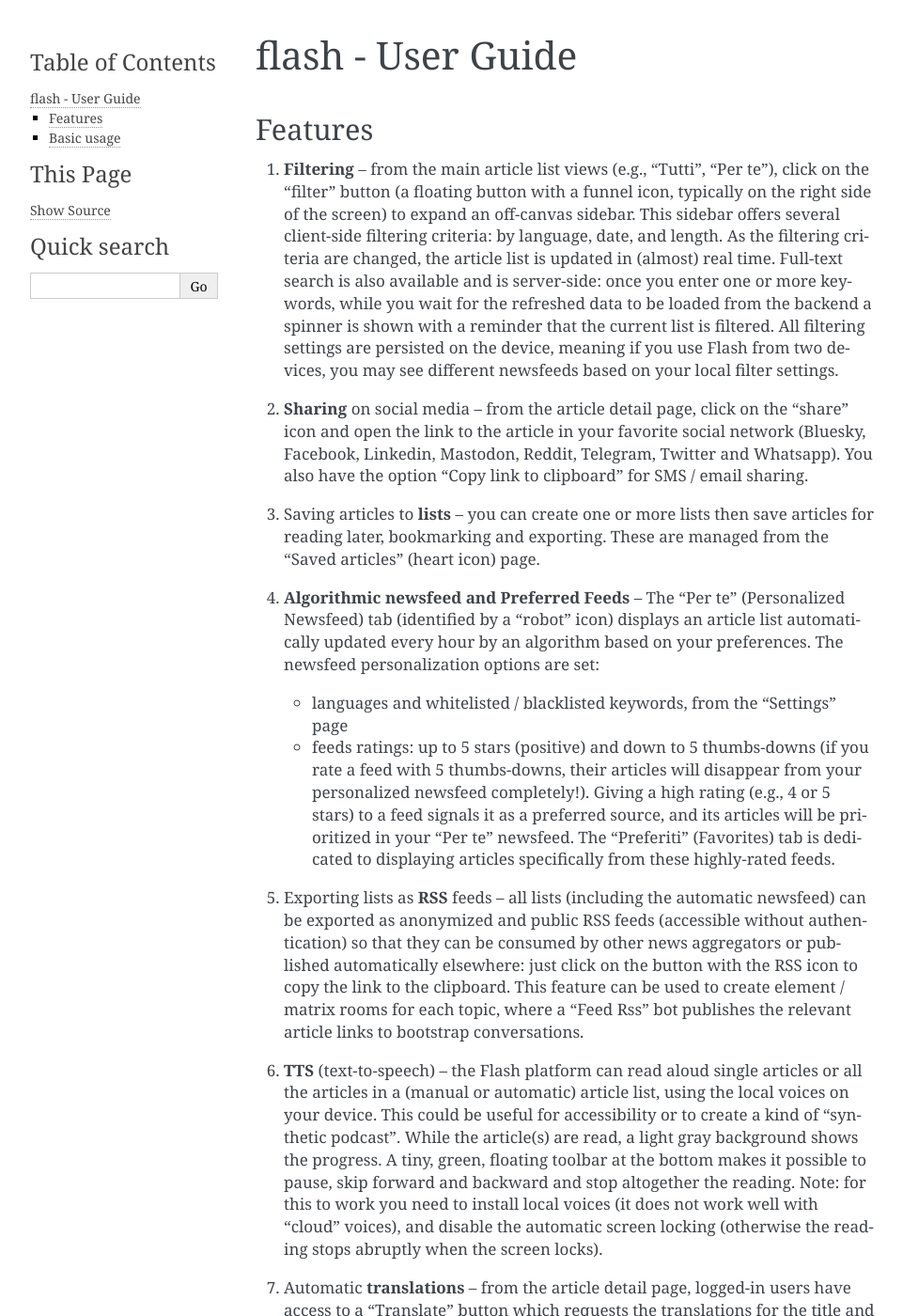
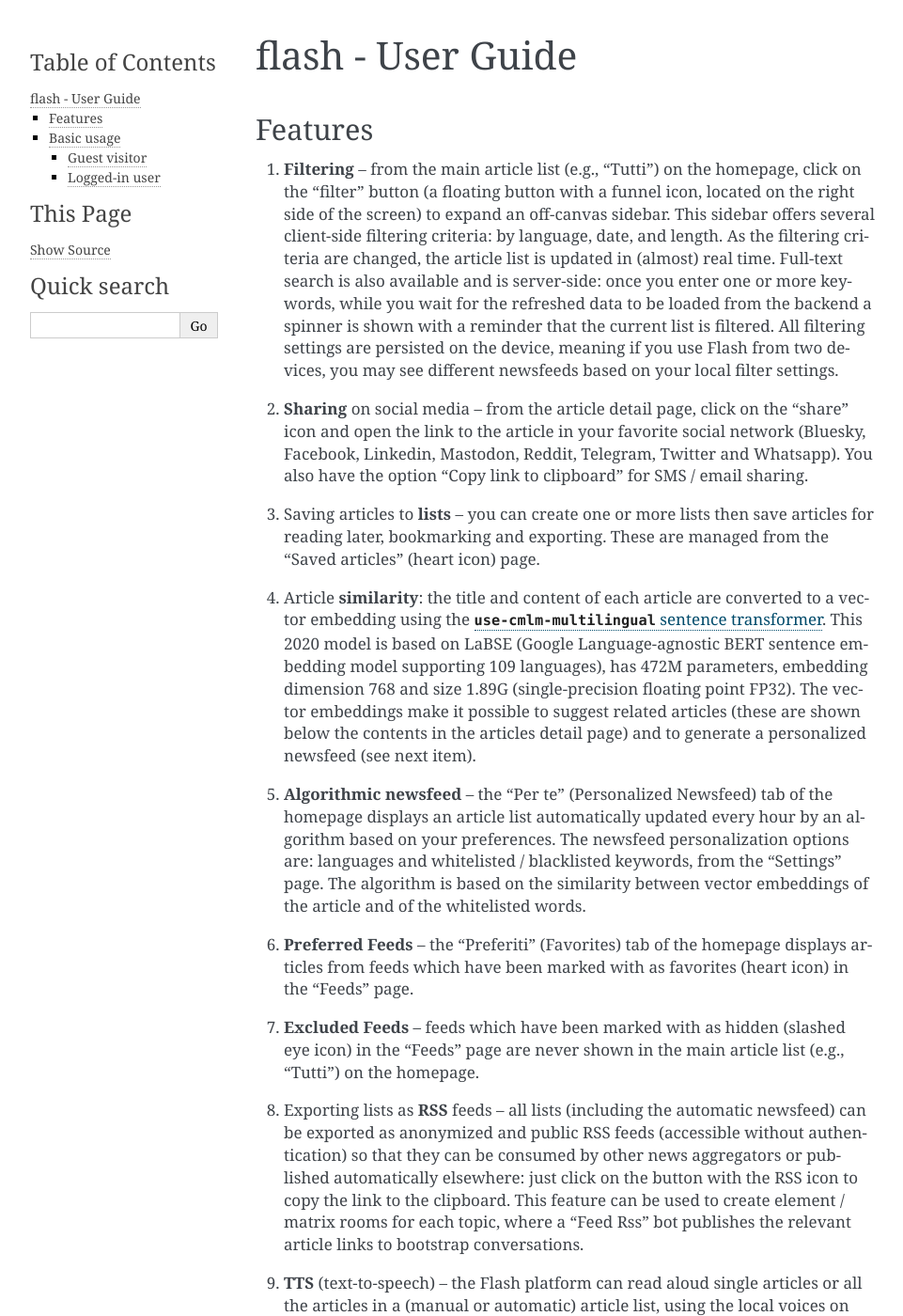
Before and after one commit to simevo/flash, a Sphinx documentation site: the page built from docs/USING.md, in a window 1280 px wide and 1400 px high. Shown: the whole window at 94% size, without its empty margins (148-1109 px from the left). Built offline with Sphinx 7.4.7, drawn with Linux system fonts in a browser that asks for light colours; some of the changed text lies outside the part shown.

Commit message:
documentation revamp

```diff
--- a/docs/USING.md
+++ b/docs/USING.md
@@ -3,87 +3,94 @@
 
 ## Features
 
-1. **Filtering** – from the main article list views (e.g., "Tutti", "Per te"), click on the "filter" button (a floating button with a funnel icon, typically on the right side of the screen) to expand an off-canvas sidebar. This sidebar offers several client-side filtering criteria: by language, date, and length. As the filtering criteria are changed, the article list is updated in (almost) real time. Full-text search is also available and is server-side: once you enter one or more keywords, while you wait for the refreshed data to be loaded from the backend a spinner is shown with a reminder that the current list is filtered. All filtering settings are persisted on the device, meaning if you use Flash from two devices, you may see different newsfeeds based on your local filter settings.
+1. **Filtering** – from the main article list (e.g., "Tutti") on the homepage, click on the "filter" button (a floating button with a funnel icon, located on the right side of the screen) to expand an off-canvas sidebar. This sidebar offers several client-side filtering criteria: by language, date, and length. As the filtering criteria are changed, the article list is updated in (almost) real time. Full-text search is also available and is server-side: once you enter one or more keywords, while you wait for the refreshed data to be loaded from the backend a spinner is shown with a reminder that the current list is filtered. All filtering settings are persisted on the device, meaning if you use Flash from two devices, you may see different newsfeeds based on your local filter settings.
 
 2. **Sharing** on social media – from the article detail page, click on the “share” icon and open the link to the article in your favorite social network (Bluesky, Facebook, Linkedin, Mastodon, Reddit, Telegram, Twitter and Whatsapp). You also have the option "Copy link to clipboard" for SMS / email sharing.
 
 3. Saving articles to **lists** – you can create one or more lists then save articles for reading later, bookmarking and exporting. These are managed from the “Saved articles” (heart icon) page.
 
-4. **Algorithmic newsfeed and Preferred Feeds** – The "Per te" (Personalized Newsfeed) tab (identified by a “robot” icon) displays an article list automatically updated every hour by an algorithm based on your preferences. The newsfeed personalization options are set:
+4. Article **similarity**: the title and content of each article are converted to a vector embedding using the [`use-cmlm-multilingual` sentence transformer](https://huggingface.co/sentence-transformers/use-cmlm-multilingual). This 2020 model is based on LaBSE (Google Language-agnostic BERT sentence embedding model supporting 109 languages), has 472M parameters, embedding dimension 768 and size 1.89G (single-precision floating point FP32). The vector embeddings make it possible to suggest related articles (these are shown below the contents in the articles detail page) and to generate a personalized newsfeed (see next item).
 
-   - languages and whitelisted / blacklisted keywords, from the “Settings” page
+5. **Algorithmic newsfeed** – the "Per te" (Personalized Newsfeed) tab of the homepage displays an article list automatically updated every hour by an algorithm based on your preferences. The newsfeed personalization options are: languages and whitelisted / blacklisted keywords, from the “Settings” page. The algorithm is based on the similarity between vector embeddings of the article and of the whitelisted words.
 
-   - feeds ratings: up to 5 stars (positive) and down to 5 thumbs-downs (if you rate a feed with 5 thumbs-downs, their articles will disappear from your personalized newsfeed completely!). Giving a high rating (e.g., 4 or 5 stars) to a feed signals it as a preferred source, and its articles will be prioritized in your "Per te" newsfeed. The "Preferiti" (Favorites) tab is dedicated to displaying articles specifically from these highly-rated feeds.
+6. **Preferred Feeds** – the "Preferiti" (Favorites) tab of the homepage displays articles from feeds which have been marked with as favorites (heart icon) in the "Feeds" page.
 
-5. Exporting lists as **RSS** feeds – all lists (including the automatic newsfeed) can be exported as anonymized and public RSS feeds (accessible without authentication) so that they can be consumed by other news aggregators or published automatically elsewhere: just click on the button with the RSS icon to copy the link to the clipboard. This feature can be used to create element / matrix rooms for each topic, where a "Feed Rss" bot publishes the relevant article links to bootstrap conversations.
+7. **Excluded Feeds** – feeds which have been marked with as hidden (slashed eye icon) in the "Feeds" page are never shown in the main article list (e.g., "Tutti") on the homepage.
 
-6. **TTS** (text-to-speech) – the Flash platform can read aloud single articles or all the articles in a (manual or automatic) article list, using the local voices on your device. This could be useful for accessibility or to create a kind of "synthetic podcast". While the article(s) are read, a light gray background shows the progress. A tiny, green, floating toolbar at the bottom makes it possible to pause, skip forward and backward and stop altogether the reading. Note: for this to work you need to install local voices (it does not work well with "cloud" voices), and disable the automatic screen locking (otherwise the reading stops abruptly when the screen locks).
+8. Exporting lists as **RSS** feeds – all lists (including the automatic newsfeed) can be exported as anonymized and public RSS feeds (accessible without authentication) so that they can be consumed by other news aggregators or published automatically elsewhere: just click on the button with the RSS icon to copy the link to the clipboard. This feature can be used to create element / matrix rooms for each topic, where a "Feed Rss" bot publishes the relevant article links to bootstrap conversations.
 
-7. Automatic **translations** – from the article detail page, logged-in users have access to a "Translate" button which requests the translations for the title and content from a service in the cloud (currently Microsoft Translator). The spinner starts spinning, then after a few seconds if the request succeeds, the article reappears, this time the text in the original language is shown side-by-side with the translation in Italian (or, on narrow displays, one after the other). The feature is available only for articles in a language different from the instance base language, which for the currently only live instance notizie.calomelano.it is Italian.
+9. **TTS** (text-to-speech) – the Flash platform can read aloud single articles or all the articles in a (manual or automatic) article list, using the local voices on your device. This could be useful for accessibility or to create a kind of "synthetic podcast". While the article(s) are read, a light gray background shows the progress. A tiny, green, floating toolbar at the bottom makes it possible to pause, skip forward and backward and stop altogether the reading. Note: for this to work you need to install local voices (it does not work well with "cloud" voices), and disable the automatic screen locking (otherwise the reading stops abruptly when the screen locks).
 
-8. **Dowloading** articles – single articles or all the articles in a (manual or automatic) article list can be exported to HTML, PDF (in A5 page size) and EPUB formats. This is useful to send a copy to a friend or to catch up with those long form articles on your ebook reader.
+10. Automatic **translations** – from the article detail page, logged-in users have access to a "Translate" button which requests the translations for the title and content from a service in the cloud (currently Microsoft Translator). The spinner starts spinning, then after a few seconds if the request succeeds, the article reappears, this time the text in the original language is shown side-by-side with the translation in Italian (or, on narrow displays, one after the other). The feature is available only for articles in a language different from the instance base language, which for the currently only live instance notizie.calomelano.it is Italian.
 
-9. Article **similarity** and similarity-based search: the title and content of each article are converted to a vector embedding using the [`use-cmlm-multilingual` sentence transformer](https://huggingface.co/sentence-transformers/use-cmlm-multilingual). This 2020 model is based on LaBSE (Google Language-agnostic BERT sentence embedding model supporting 109 languages), has 472M params, embedding dimension: 768 and size 1.89G (single-precision floating point FP32).
+10. **Dowloading** articles – single articles or all the articles in a (manual or automatic) article list can be exported to HTML, PDF (in A5 page size) and EPUB formats. This is useful to send a copy to a friend or to catch up with those long form articles on your ebook reader.
 
-10. **Mastodon Bot** – Flash can automatically post new articles from a user's newsfeed to a specified Mastodon account.
+12. **Mastodon Bot** – Flash can automatically post new articles from a user's newsfeed to a specified Mastodon account. To enable this feature for a user:
 
-    To enable this feature for a user:
     *   Navigate to the user's Profile in the Django admin interface.
     *   Check the `Is bot user` flag.
-    *   Fill in the Mastodon API credentials (go to your Account Preferences -> Development -> New Application, create a new application, fill in Name and Website, with `read`, `profile` and `write:statuses` scopes):
+    *   Fill in the Mastodon API credentials (in Mastodon, go to your Account Preferences -> Development -> New Application, create a new application, fill in Name and Website, with `read`, `profile` and `write:statuses` scopes):
         *   `Mastodon client id`
         *   `Mastodon client secret`
         *   `Mastodon access token`
-        *   `Mastodon api base url` (e.g., `https://mastodon.social` or your instance's URL)
+        *   `Mastodon API base url` (e.g., `https://mastodon.social` or your instance's URL)
 
     Bot Functionality:
-    *   The bot runs automatically every hour via a Celery Beat schedule.
-    *   It scans the 'newsfeed' list (`UserArticleLists` named 'newsfeed') of the configured bot user for new (unread) articles.
-    *   New articles found are posted to the Mastodon account associated with the provided credentials. The post format is: "New article: {article.title} - {article.url}".
-    *   After successfully posting an article, it is marked as 'read' for that user in `UserArticles` to prevent reposting.
-    *   To avoid spamming, the bot will post a maximum of 5 articles per hour.
 
-11. **OPML export**: Export the [OPML (Outline Processor Markup Language)](https://en.wikipedia.org/wiki/OPML) file containing the list of aggregated feeds from the public URL `/api/feeds/opml/`. This file can be imported into other RSS readers or aggregators.
+    * The bot runs automatically every hour via a Celery Beat schedule.
+    * It scans the personalized newsfeed of the configured bot user for new (unread) articles.
+    * New articles found are posted to the Mastodon account associated with the provided credentials.
+    * After successfully posting an article, it is marked as 'read' for the bot user to prevent reposting.
+    * To avoid spamming, the bot will post a maximum of 5 articles per hour.
+
+13. **OPML export**: Export the [OPML (Outline Processor Markup Language)](https://en.wikipedia.org/wiki/OPML) file containing the list of aggregated feeds from the public URL `/api/feeds/opml/`. This file can be imported into other RSS readers or aggregators.
 
 ## Basic usage
 
-Flash offers two distinct experiences depending on whether you are logged in.
+Flash offers two distinct experiences depending on whether you are logged in or not.
 
-**Anonymous Visitor Homepage:**
+Guest pages are easy to recognize by the gray color of the header. After logging in, the header color changes to "dark" ([Mocha Mousse](https://www.pantone.com/eu/it/color-of-the-year/2025)) for the SPA.
+
+### Guest visitor
 
 The aggregator presents to the anonymous visitor a restricted list of news items (only articles which some logged-in user has already read). This page is server-rendered by Django.
 
 ![Home page](homepage.jpeg)
-[VERIFY SCREENSHOT: homepage.jpeg for anonymous users - ensure still accurate.]
 
 Clicking on an article opens an interstitial page:
 
 ![Article detail](article_detail.jpeg)
 
-which teases the user to log in to read the full text:
+which teases the user to log in to read the full text.
+
+### Logged-in user
+
+Once logged in, users are presented with a client-rendered Single Page Application (SPA).
+
+The homepage features a tabbed layout for navigating different article views:
+
+![Home page](res_homepage.jpeg)
+
+The primary tabs include:
+
+- **Tutti** (All Articles): Shows all available articles, paginated and filtered (by language, date, length and full-text search).
+- **Letti** (Read Articles): Displays articles you have previously read, paginated.
+- **Per te** (Personalized Newsfeed): Your algorithmic newsfeed, tailored to your preferences and feed ratings (see Feature 5).
+- **Preferiti** (Favorites): Shows articles from your preferred feeds, paginated.
+
+Articles within these tabbed views are displayed as cards, showing:
+
+- The feed's logo (linking to the feed's page/source).
+- The article title. If the article has been translated, both original and translated titles might be shown.
+- A short excerpt of the article content.
+- The author's name (linking to a page showing other articles by the same author).
+- The publication time, displayed as a relative time (e.g., "2 hours ago").
+- An estimated reading time for the article.
+
+The all articles, read and favorites lists are paginated, and you can load more articles using a "Load more articles" button.
+
+Clickin on any article leads to the article detail page:
 
 ![Reserved article detail](res_article_detail.jpeg)
 
-**Logged-in User Homepage (Tabbed Interface):**
-
-Once logged in, users are presented with a client-rendered Single Page Application (SPA) built with Vue.js. This interface features a tabbed layout for navigating different article views:
-
-[SCREENSHOT NEEDED: New logged-in homepage showing the tabbed interface (Tutti, Letti, Per te, Preferiti tabs) and the overall layout. This replaces res_homepage.jpeg.]
-
-The primary tabs typically include:
--   **Tutti** (All Articles): Shows all available articles, paginated.
--   **Letti** (Read Articles): Displays articles you have previously read.
--   **Per te** (Personalized Newsfeed): Your algorithmic newsfeed, tailored to your preferences and feed ratings (see Feature 4).
--   **Preferiti** (Favorites): Shows articles from your highly-rated (preferred) feeds.
-
-Articles within these tabbed views are displayed as cards, showing:
--   The feed's logo (linking to the feed's page/source).
--   The article title (linking to the full article detail page). If the article has been translated, both original and translated titles might be shown.
--   A short excerpt of the article content.
--   The author's name (linking to a page showing other articles by the same author).
--   The publication time, displayed as a relative time (e.g., "2 hours ago").
--   An estimated reading time for the article.
-
-These lists are paginated, and you can load more articles using a "Load more articles" button. Client-side filtering (by language, date, length) is available for these lists via the floating filter button (see Feature 1).
-
-Anonymous pages are easy to recognize by the gray color of the header. After logging in, the header color changes to "dark" ([Mocha Mousse](https://www.pantone.com/eu/it/color-of-the-year/2025)) for the SPA.
+which shows the full text (if available), the optional translation, and the related articles.
```
Also changed, not shown: docs/ADMIN.md (+12 -12 lines), docs/ARCHITECTURE.md (+13 -8 lines), docs/architecture.png (added), docs/res_article_detail.jpeg, docs/res_homepage.jpeg.
